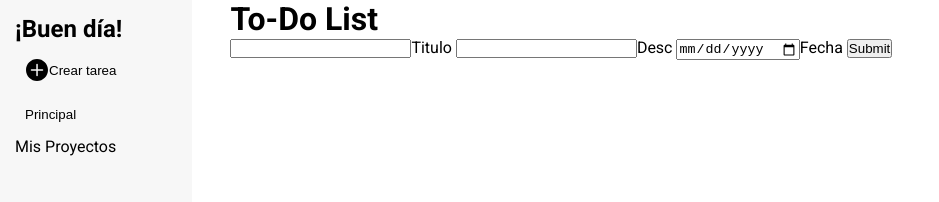
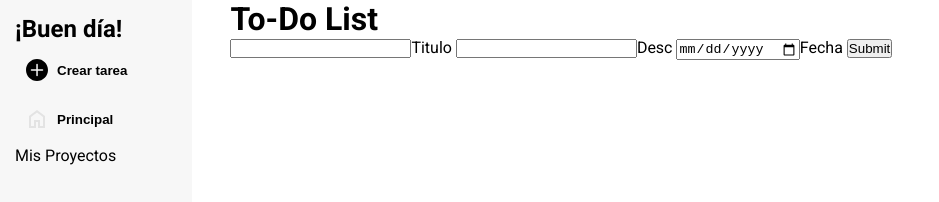
Before and after one commit to noireko/to-do-list-2, a website built with webpack: page src/template.html in a window 1280 px wide. Shown: the whole page, without its empty margins (0-939 px from the left). Built offline with nearby package versions, Linux system fonts and the light colour scheme.

Commit message:
Styled buttons header

```diff
--- a/src/style.css
+++ b/src/style.css
@@ -47,12 +47,17 @@ header button {
     text-align: left;
     display: flex;
     align-items: center;
+    font-weight: 600;
 }
 
 header button:hover {
     background-color: rgba(0, 0, 0, 0.219)
 }
 
+button svg {
+    margin-right: 8px;
+}
+
 main {
     flex: 1;
     margin-left: 18%;
--- a/src/template.html
+++ b/src/template.html
@@ -27,7 +27,11 @@
                     </button>
                 </li>
                 <li>
-                    <button>Principal</button>
+                    <button><svg xmlns="http://www.w3.org/2000/svg" height="24px" viewBox="0 -960 960 960" width="24px"
+                            fill="#e3e3e3">
+                            <path
+                                d="M240-200h120v-240h240v240h120v-360L480-740 240-560v360Zm-80 80v-480l320-240 320 240v480H520v-240h-80v240H160Zm320-350Z" />
+                        </svg>Principal</button>
                 </li>
             </ul>
         </div>
```
